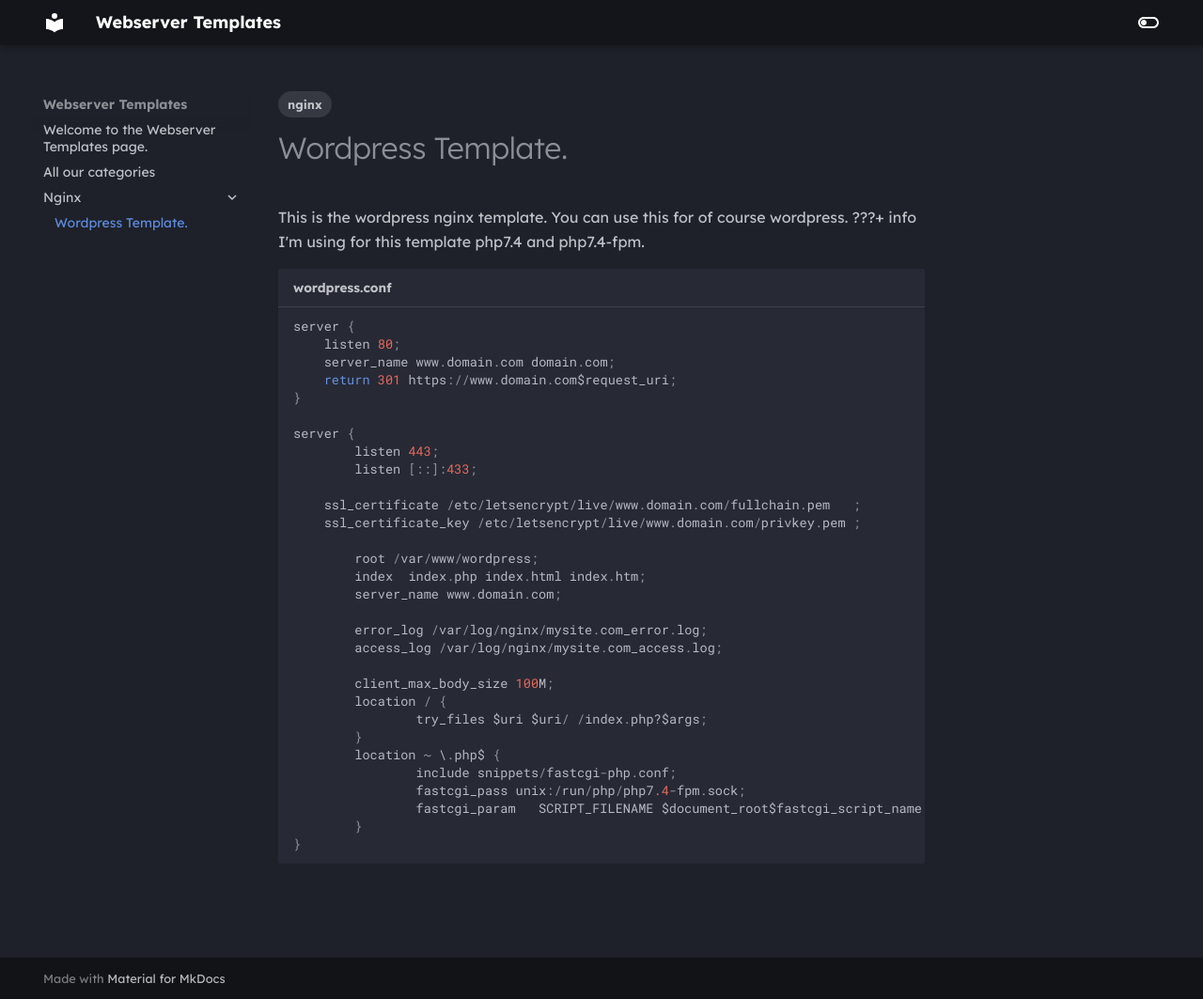
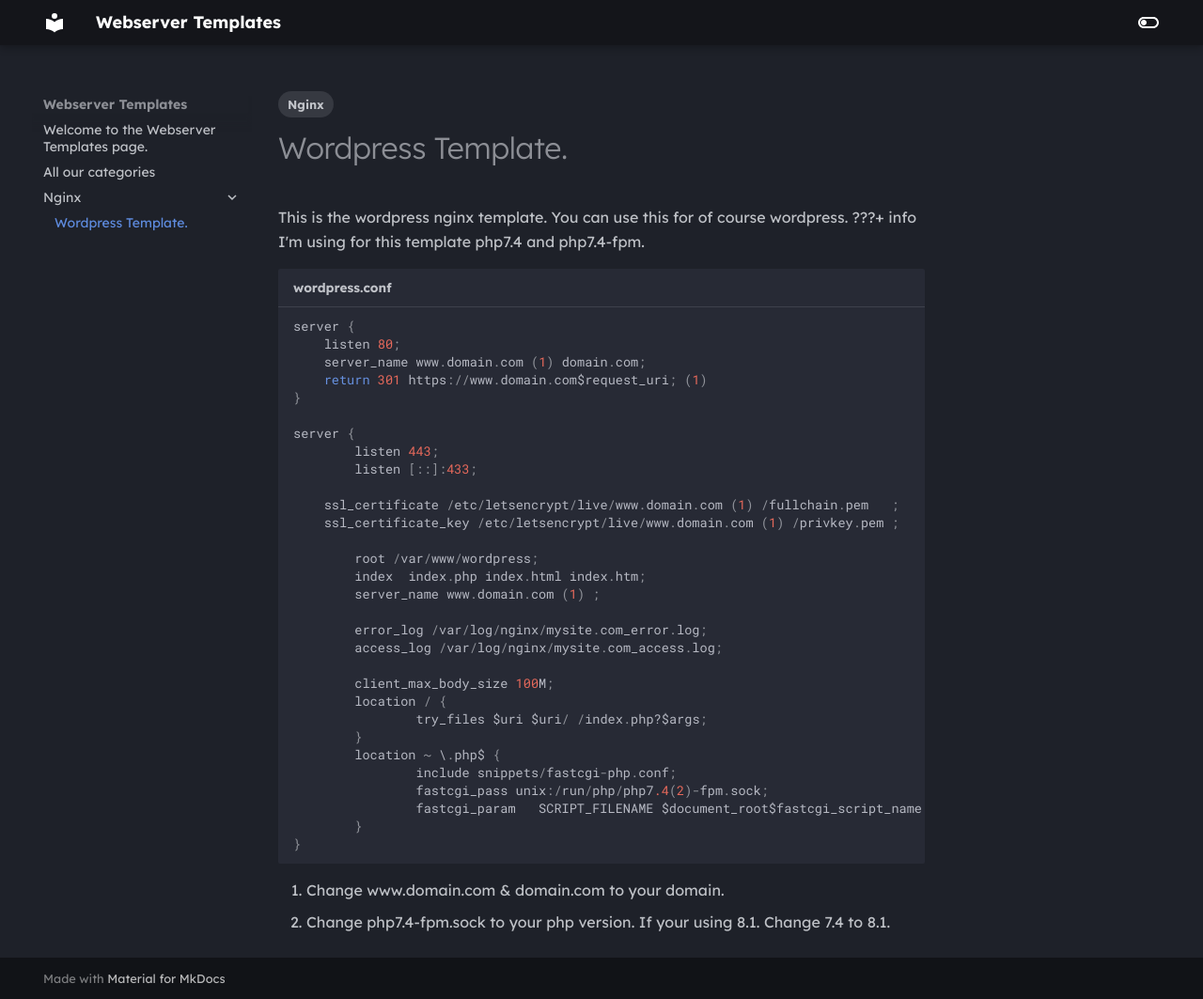
Before and after one commit to Qiick/WebServerTemplates, an MkDocs documentation site: the page built from docs/nginx/wordpress.md, in a window 1280 px wide and 1063 px high. Shown: the whole window at 94% size. Built offline with MkDocs 1.6.1 and Material for MkDocs 9.7.7, drawn with Linux system fonts in a browser that asks for light colours.

Commit message:
Update wordpress.md

````diff
--- a/docs/nginx/wordpress.md
+++ b/docs/nginx/wordpress.md
@@ -1,6 +1,6 @@
 ---
 tags:
-  - nginx
+  - Nginx
 ---
 #Wordpress Template.
 This is the wordpress nginx template.
@@ -11,20 +11,20 @@
 ``` py title="wordpress.conf"
 server {
     listen 80;
-    server_name www.domain.com domain.com;
-    return 301 https://www.domain.com$request_uri;
+    server_name www.domain.com (1) domain.com;
+    return 301 https://www.domain.com$request_uri; (1)
 }
 
 server {
         listen 443;
         listen [::]:433;
 
-    ssl_certificate /etc/letsencrypt/live/www.domain.com/fullchain.pem   ;
-    ssl_certificate_key /etc/letsencrypt/live/www.domain.com/privkey.pem ;
+    ssl_certificate /etc/letsencrypt/live/www.domain.com (1) /fullchain.pem   ;
+    ssl_certificate_key /etc/letsencrypt/live/www.domain.com (1) /privkey.pem ;
 
         root /var/www/wordpress;
         index  index.php index.html index.htm;
-        server_name www.domain.com;
+        server_name www.domain.com (1) ;
 
         error_log /var/log/nginx/mysite.com_error.log;
         access_log /var/log/nginx/mysite.com_access.log;
@@ -35,8 +35,11 @@
         }
         location ~ \.php$ {
                 include snippets/fastcgi-php.conf;
-                fastcgi_pass unix:/run/php/php7.4-fpm.sock;
+                fastcgi_pass unix:/run/php/php7.4(2)-fpm.sock;
                 fastcgi_param   SCRIPT_FILENAME $document_root$fastcgi_script_name;
         }
 }
 ```
+
+1.  Change www.domain.com & domain.com to your domain.
+2.  Change php7.4-fpm.sock to your php version. If your using 8.1. Change 7.4 to 8.1.
````
